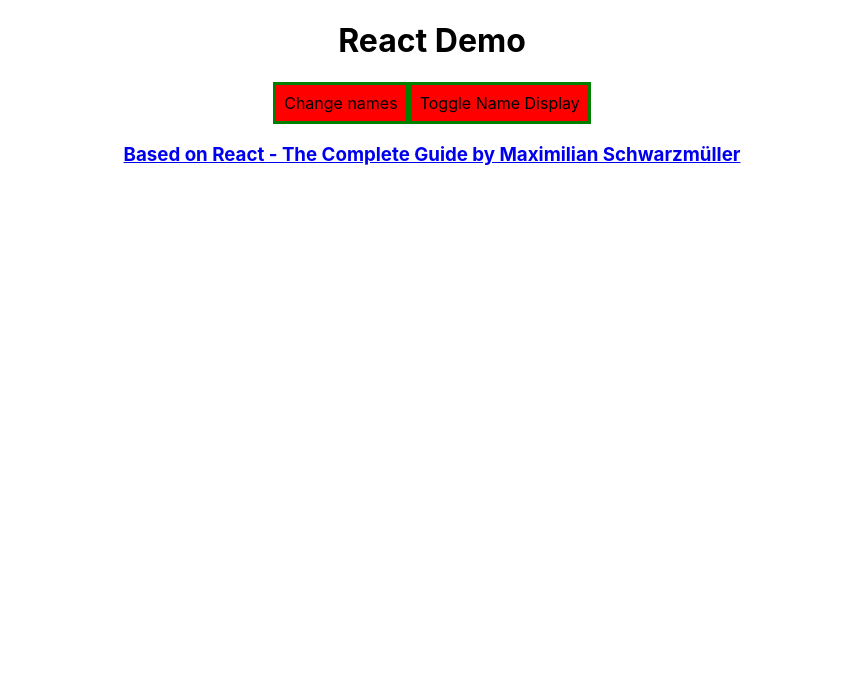
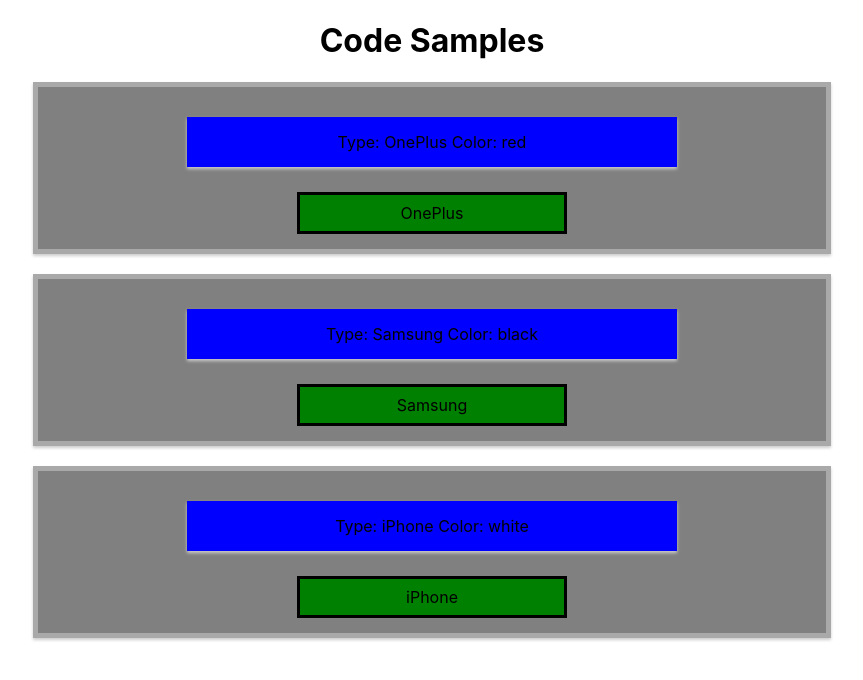
Before and after one commit to asszem/React-The-Complete-Guide-Udemy, a React (Create React App) app: page / in a window 1280 px wide. Shown: the top 680 px of the page, without its empty margins (208-1071 px from the left). Built offline with nearby package versions, Linux system fonts and the light colour scheme.

Commit message:
Add CodeSamples without comments

```diff
--- a/docker-compose.yaml
+++ b/docker-compose.yaml
@@ -2,7 +2,7 @@ version: "3.7"
 
 services:
   reactdevapp:
-    image: react-guide:1.0
+    image: asszem/react-guide-dev:1.0
     container_name: ReactDevContainerFromCompose
       #build:
       #context: .
--- a/src/App.js
+++ b/src/App.js
@@ -75,14 +75,23 @@ class App extends Component {
     if (this.state.showPersons) {
       persons = ( //this is JSX content inside ()
         <div>
-          <PersonFunctionalComponent
+          {this.state.persons.map((person) => {
+            return (
+              <PersonFunctionalComponent
+                name={person.name}
+                age={person.age}
+              ></PersonFunctionalComponent>
+            );
+          })}
+
+          {/* <PersonFunctionalComponent
             // passing a METHOD as a property to a stateless component
             // The method name must not have () because then it would be executed
             clickMethod={this.changeEveryNameHandler}
             name={this.state.persons[0].name}
             age={this.state.persons[0].age}
-          />
-          <PersonFunctionalComponent
+          /> */}
+          {/* <PersonFunctionalComponent
             // providing an argument for the passed method
             clickMethod={this.changeEveryNameHandler.bind(
               this,
@@ -90,22 +99,22 @@ class App extends Component {
             )}
             name={this.state.persons[1].name}
             age={this.state.persons[1].age}
-          />
-          <PersonFunctionalComponent
+          /> */}
+          {/* <PersonFunctionalComponent
             // another way of providing an argument of the passed method
             clickMethod={() =>
               this.changeEveryNameHandler('new Argument with arrow function')
             }
             name={this.state.persons[2].name}
             age={this.state.persons[2].age}
-          />
-          <PersonFunctionalComponent
+          /> */}
+          {/* <PersonFunctionalComponent
             // not providing any argument
             clickMethod={this.changeEveryNameHandler}
           >
             This person does not have name and age attributes when called from
             App
-          </PersonFunctionalComponent>
+          </PersonFunctionalComponent> */}
 
           {/* Class based components added */}
           <Pacbc
@@ -137,9 +146,7 @@ class App extends Component {
           Change names
         </button>
 
-        <button style={inlineStyle} onClick={this.toggleNameField}>
-          Toggle Name Display
-        </button>
+        <button style={inlineStyle} onClick={this.toggleNameField}> Toggle Name Display </button>
         {/* Displaying the entire div below based on condition  */}
         {persons}
 
@@ -149,9 +156,6 @@ class App extends Component {
           </a>
         </h3>
       </div>
-
-      // this is not allowed, the jsx should return only one root element
-      // <p> paragraph outside of main div</p>
     );
   } //end of render()
 } //end of App class
--- /dev/null
+++ b/src/Code Samples/CodeSamples.css
@@ -0,0 +1,32 @@
+.CodeSamples {
+  text-align: center;
+}
+
+.Phones {
+  width: 60%;
+  border: 5px solid darkgrey;
+  background-color:grey;
+  box-shadow: 0 2px 3px #ccc;
+  padding: 10px;
+  margin: 20px auto;
+  text-align: center;
+  cursor: default;
+}
+.Phone {
+  width: 60%;
+  border: 5px solid blue;
+  background-color:blue;
+  box-shadow: 0 2px 3px #ccc;
+  padding: 10px;
+  margin: 20px auto;
+  text-align: center;
+  cursor: pointer;
+}
+
+.Owners{
+
+}
+
+.Input{
+
+}
--- /dev/null
+++ b/src/Code Samples/CodeSamples.js
@@ -0,0 +1,53 @@
+import React, { Component } from 'react';
+import './CodeSamples.css';
+import ListPhones from './Components/FunctionBasedComponent'; // import the default export
+// import ClassBasedComponent as ListOwners './Components/ClassBasedComponent'; // import exported class as a different name
+
+class CodeSamples extends Component {
+  state = {
+    phones: [
+      { id: 1, type: 'OnePlus', color: 'red' },
+      { id: 2, type: 'Samsung', color: 'black' },
+      { id: 3, type: 'iPhone', color: 'white' },
+    ],
+    showPhones: true,
+    owners: [
+      { id: 1, name: 'András' },
+      { id: 2, name: 'Barni' },
+      { id: 3, name: 'Anikó' },
+    ],
+    showOwners: false,
+    version: { main: 1, sub: 1 },
+  };
+
+  phoneClickHandler = (id) => {
+    console.log('Phone clicked. ID = ' + id);
+  };
+
+  render() {
+    // let phones = null;
+    let phones = (
+      <div>
+        {this.state.phones.map((phone, index) => {
+          return (
+            <ListPhones
+              onClick={() => this.phoneClickHandler(phone.id)}
+              type={phone.type}
+              color={phone.color}
+              stylePhones="Phones"
+              stylePhone="Phone"
+            />
+          );
+        })}
+      </div>
+    );
+    return (
+      <div className="CodeSamples">
+        <h1>Code Samples</h1>
+        {phones}
+      </div>
+    );
+  }
+}
+
+export default CodeSamples;
--- /dev/null
+++ b/src/Code Samples/Components/FunctionBasedComponent.js
@@ -0,0 +1,22 @@
+const functionBasedComponent = (props) => {
+  const inputClassName = {
+    backgroundColor: 'green',
+    color: 'black',
+    font: 'inherit',
+    border: '3px solid black',
+    padding: '8px',
+    cursor: 'pointer',
+    textAlign: 'center',
+    margin: '5px auto',
+  };
+  return (
+    <div className={props.stylePhones}>
+      <p className={props.stylePhone} onClick={props.onClick}>
+        Type: {props.type} Color: {props.color}
+      </p>
+      <input style={inputClassName} type="text" value={props.type}/>
+    </div>
+  );
+};
+
+export default functionBasedComponent;
--- a/src/index.js
+++ b/src/index.js
@@ -1,13 +1,15 @@
 import React from 'react';
 import ReactDOM from 'react-dom';
 import './index.css';
-import App from './App';
-import Assignment1App from './Assignments/Assignment1 - Base Syntax/AppAssignment1.js';
+// import App from './App';
+// import Assignment1App from './Assignments/Assignment1 - Base Syntax/AppAssignment1.js';
+import CodeSamples from './Code Samples/CodeSamples';
 import reportWebVitals from './reportWebVitals';
 
 ReactDOM.render(
   <React.StrictMode>
-    <App />
+    {/* <App /> */}
+    <CodeSamples />
     {/* <Assignment1App /> */}
   </React.StrictMode>,
   document.getElementById('root')
```
Also changed, not shown: src/Code Samples/Components/ClassBasedComponent.js (added).
